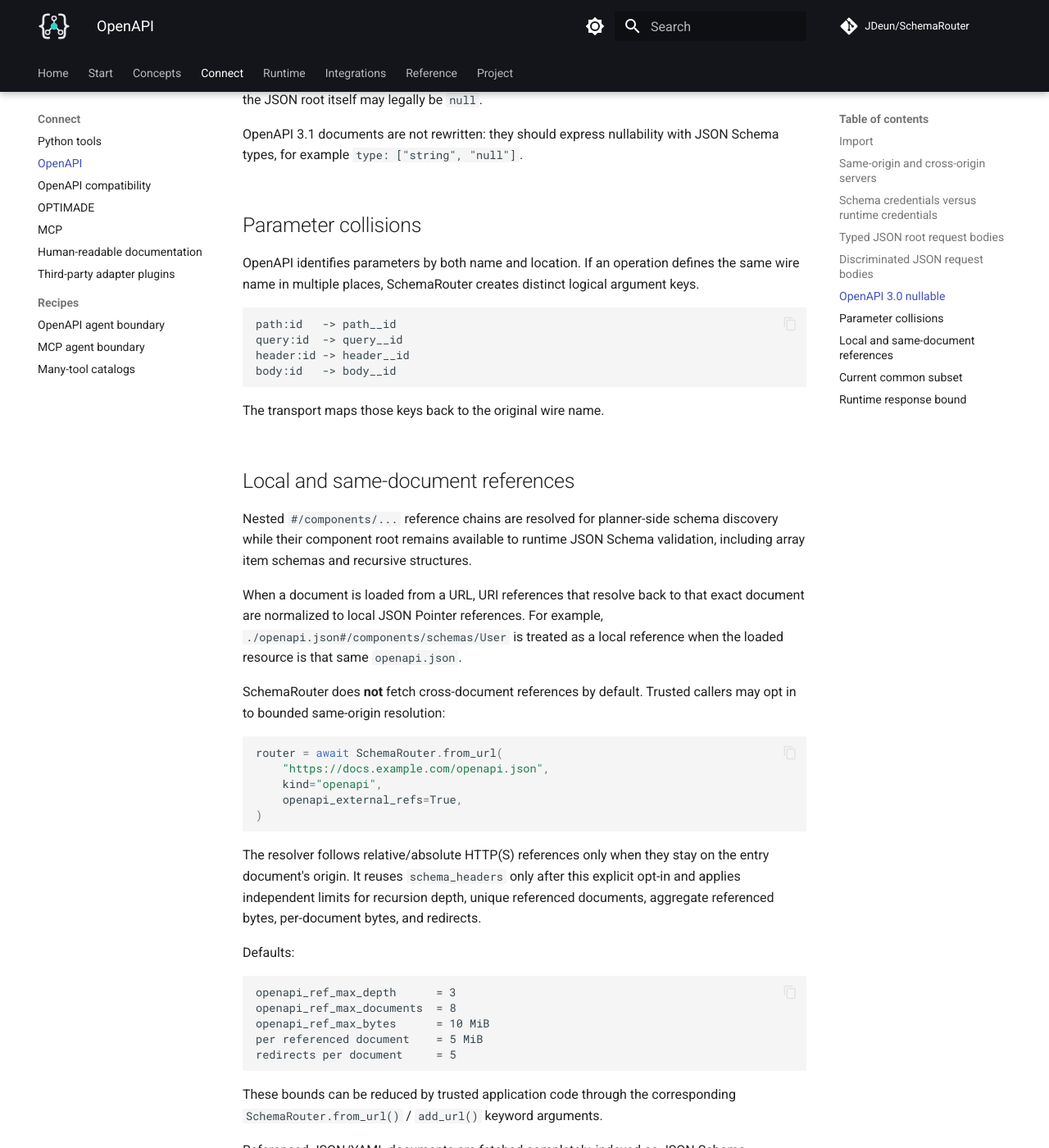
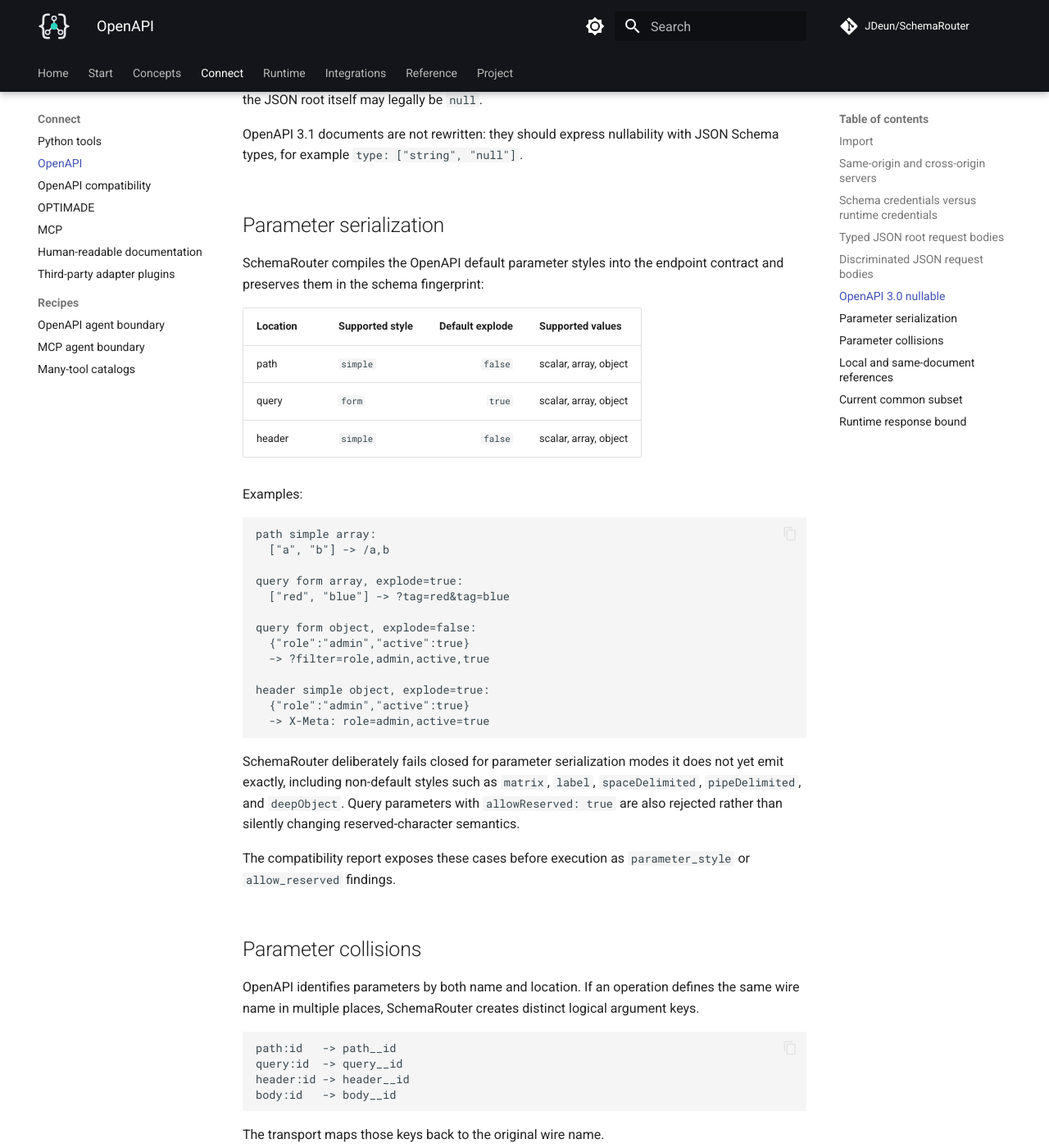
Before and after one commit to JDeun/SchemaRouter, an MkDocs documentation site: the page built from docs/guides/openapi.md, in a window 1280 px wide and 1400 px high, scrolled down 3564 px. Shown: the whole window at 82% size. Built offline with MkDocs 1.6.1 and Material for MkDocs 9.7.7, drawn with Linux system fonts in a browser that asks for light colours; comment, search, counter and statistics services are not loaded; some of the changed text lies outside the part shown.

Commit message:
docs: document parameter serialization support

````diff
--- a/docs/guides/openapi.md
+++ b/docs/guides/openapi.md
@@ -156,6 +156,43 @@ the JSON root itself may legally be `null`.
 OpenAPI 3.1 documents are not rewritten: they should express nullability with JSON Schema types,
 for example `type: ["string", "null"]`.
 
+## Parameter serialization
+
+SchemaRouter compiles the OpenAPI default parameter styles into the endpoint contract and preserves
+them in the schema fingerprint:
+
+| Location | Supported style | Default explode | Supported values |
+| --- | --- | ---: | --- |
+| path | `simple` | `false` | scalar, array, object |
+| query | `form` | `true` | scalar, array, object |
+| header | `simple` | `false` | scalar, array, object |
+
+Examples:
+
+```text
+path simple array:
+  ["a", "b"] -> /a,b
+
+query form array, explode=true:
+  ["red", "blue"] -> ?tag=red&tag=blue
+
+query form object, explode=false:
+  {"role":"admin","active":true}
+  -> ?filter=role,admin,active,true
+
+header simple object, explode=true:
+  {"role":"admin","active":true}
+  -> X-Meta: role=admin,active=true
+```
+
+SchemaRouter deliberately fails closed for parameter serialization modes it does not yet emit
+exactly, including non-default styles such as `matrix`, `label`, `spaceDelimited`,
+`pipeDelimited`, and `deepObject`. Query parameters with `allowReserved: true` are also
+rejected rather than silently changing reserved-character semantics.
+
+The compatibility report exposes these cases before execution as `parameter_style` or
+`allow_reserved` findings.
+
 ## Parameter collisions
 
 OpenAPI identifies parameters by both name and location. If an operation defines the same wire name
@@ -243,7 +280,7 @@ Supported paths include:
 
 - OpenAPI 3.x JSON and YAML;
 - operations under `paths`;
-- path/query/header parameters;
+- path/query/header parameters with spec-faithful default `simple` / `form` serialization;
 - object-like JSON request bodies;
 - JSON responses;
 - local component/path-item reference chains;
````
